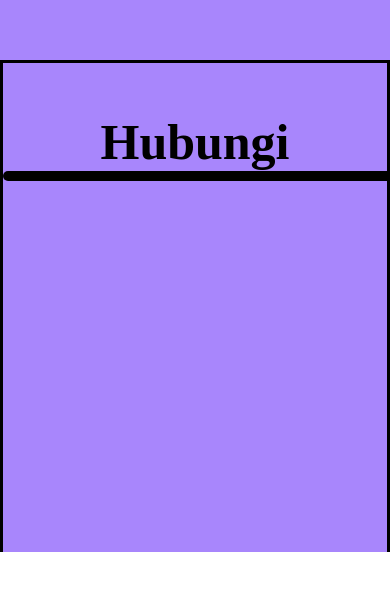
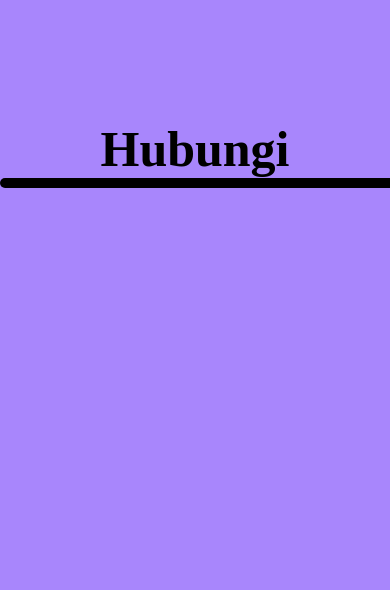
Before and after one commit to iqbal2819/amabellSalon.github.io, a plain HTML site: page index.html in a window 390 px wide. Shown: the part 2998-3588 px from the top of the page. Before the commit the page ends 3550 px from the top, so only its background shows below. Drawn offline with nearby package versions, Linux system fonts and the light colour scheme; a web font is replaced by a local one.

Commit message:
refisi 4

```diff
--- a/home.css
+++ b/home.css
@@ -680,7 +680,7 @@ iframe {
 
   /* page 4 */
   .sub-container4 {
-    height: 1000px;
+    height: auto;
     overflow: hidden;
   }
   .sub-container4 .wrap {
@@ -696,17 +696,18 @@ iframe {
     width: 100%;
     overflow: hidden;
     height: auto;
-    border: 3px solid black;
-    padding: 50px 0px;
+    padding: 60px 0px;
   }
 
   .ig,
   .fb,
   .tiktok {
+    gap: 0px;
     width: 400px;
     margin-bottom: 10px;
     img {
       left: 1.5em;
+      margin-right: 50px;
     }
     a {
       font-size: 20px;
```
